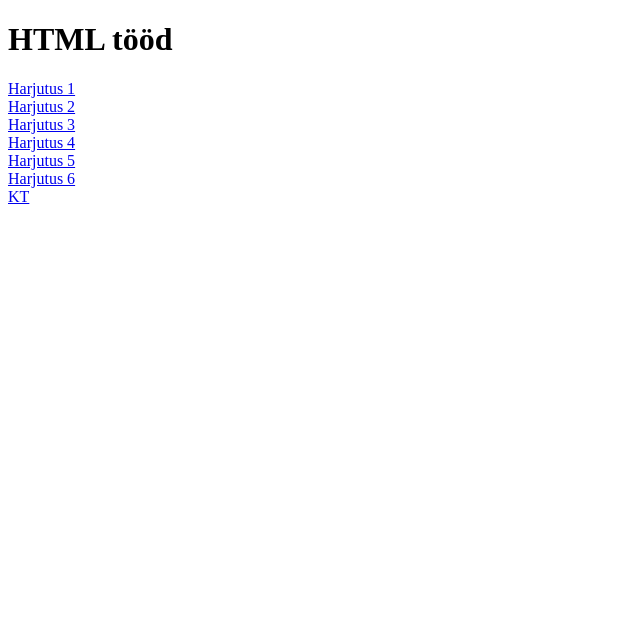
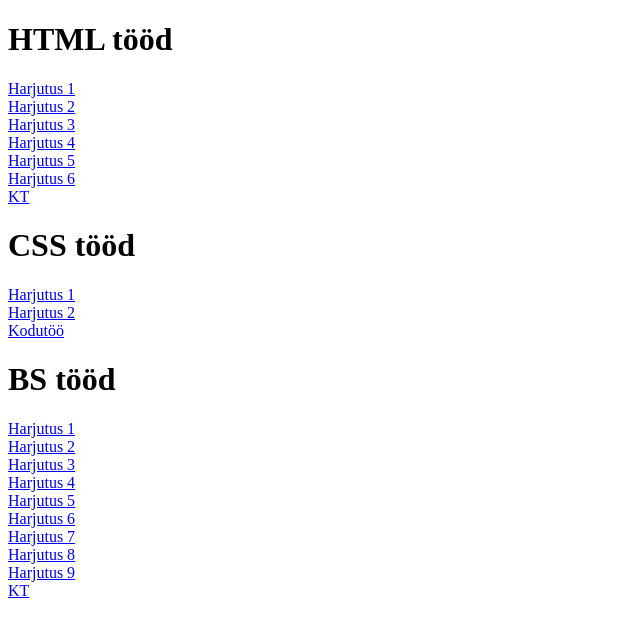
Before and after one commit to ReioV69/HTML, a plain HTML site: page index.html in a window 1280 px wide. Shown: the whole page, without its empty margins (0-640 px from the left). Drawn offline with Linux system fonts and the light colour scheme.

Commit message:
Update index.html

```diff
--- a/index.html
+++ b/index.html
@@ -14,5 +14,22 @@
     <a href="h05.html">Harjutus 5</a><br />
     <a href="h06.html">Harjutus 6</a><br />
     <a href="KT">KT</a><br />
+
+    <h1>CSS tööd</h1>
+    <a href="css/H01.html">Harjutus 1</a><br />
+    <a href="css/H02.html">Harjutus 2</a><br />
+    <a href="css/h03.html">Kodutöö</a><br />
+
+    <h1>BS tööd</h1>
+    <a href="bs/bs01.html">Harjutus 1</a><br />
+    <a href="bs/bs02.html">Harjutus 2</a><br />
+    <a href="bs/bs03.html">Harjutus 3</a><br />
+    <a href="bs/bs04.html">Harjutus 4</a><br />
+    <a href="bs/bs05.html">Harjutus 5</a><br />
+    <a href="bs/bs06.html">Harjutus 6</a><br />
+    <a href="bs/bs07.html">Harjutus 7</a><br />
+    <a href="bs/bs08.html">Harjutus 8</a><br />
+    <a href="bs/bs09.html">Harjutus 9</a><br />
+    <a href="BS/kt.html">KT</a><br />
   </body>
 </html>
```
